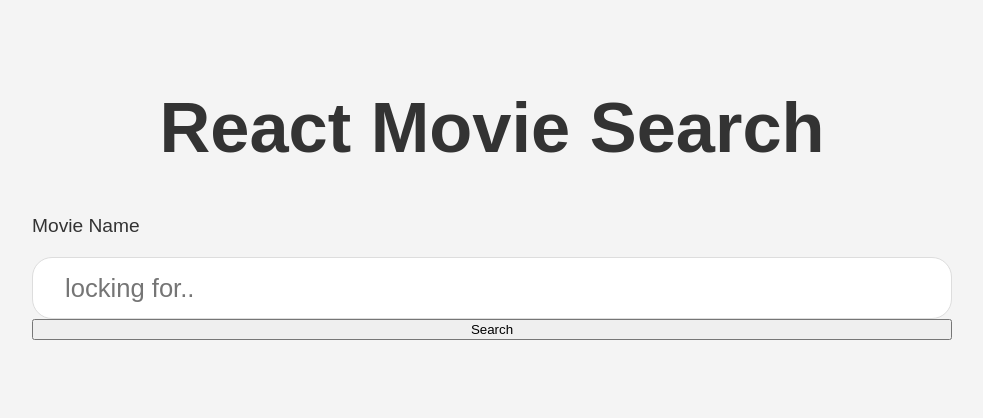
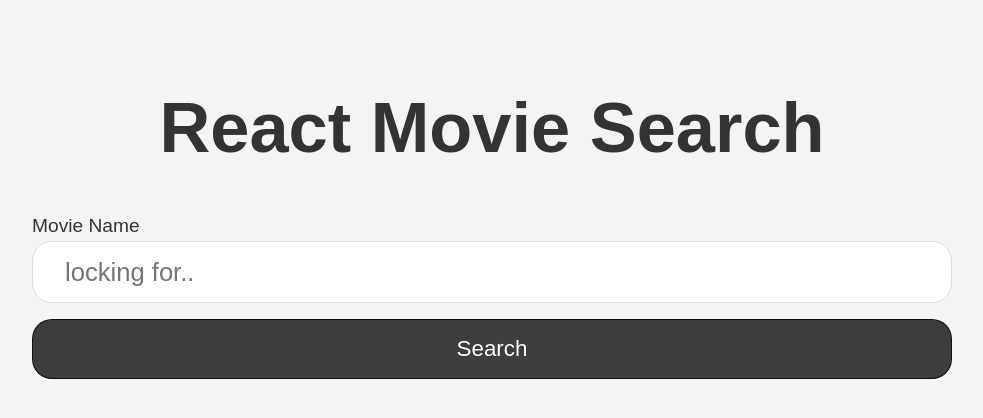
Before and after one commit to LucasFeli/React-movie-search, a React (Create React App) app: page / in a window 1280 px wide. Shown: the top 418 px of the page, without its empty margins (148-1131 px from the left). Built offline with nearby package versions, Linux system fonts and the light colour scheme; the HTML template or start-up script is replaced by a standard one.

Commit message:
consume the API

```diff
--- a/src/App.css
+++ b/src/App.css
@@ -1,40 +1,60 @@
-.App{
+.App {
   font-size: 10px;
 }
 
-.container{
+.container {
   margin: 0 auto;
   max-width: 1000px;
   padding: 40px;
 }
 
-.title{
+.title {
   font-size: 4.4rem;
   text-align: center;
 }
 
-.form{
+.form {
   display: grid;
 }
 
-.label{
+.label {
   font-size: 1.2rem;
   margin-bottom: 0.2rem;
   text-decoration: uppercase;
 }
 
-.input{
+.input {
   font-size: 1.6rem;
   padding: 0.5rem 2rem;
   line-height: 2.8rem;
   border-radius: 20px;
   border: 1px solid #ddd;
-  margin-top: 1rem;
+  margin-bottom: 1rem;
 }
 
-.buttom{
-  background-color: rgba(0, 0,0,0.75);
+.button {
+  background-color: rgba(0, 0, 0, 0.75);
   color: white;
   padding: 1rem 2rem;
+  border: 1px solid rgba(0, 0, 0, 0.75);
+  border-radius: 20px;
+  font-size: 1.4rem;
+  cursor: cpointer;
+  transition: background-color 250ms;
+}
 
+.button:hover{
+  background-color: rgba(0, 0, 0, 0.85) ;
 }
+
+@media (min-whidth:786px){
+  .form{
+    grid-template-columns: auto 1fr auto;
+    grid-gap: 1rem;
+    align-items: center;
+  }
+
+  .input{
+    margin-bottom: 0;
+  }
+}
--- a/src/Components/Search/Search.js
+++ b/src/Components/Search/Search.js
@@ -1,13 +1,35 @@
-import React from 'react'
+import React from "react";
 
 export default function Search() {
-    return (
-        <div>
-            <form className="form">
-                <label className="label" htmlFor="query">Movie Name</label>
-                <input className="input" type="text" name="query" placeholder ="locking for.."></input>
-                <button className="button" type="submit">Search</button>
-            </form>
-        </div>
-    )
+  const searchMovies = async (e) => {
+    e.preventDefault();
+    console.log("submitting");
+
+    const query = "Harry Potter";
+
+    const url = `https://api.themoviedb.org/3/search/movie?api_key=9eae48419c789596b48dfdb7944f3050&language=en-US&query=${query}&page=1&include_adult=false`;
+
+    const res = await fetch(url);
+    const data = await res.json();
+    console.log(data);
+  };
+
+  return (
+    <div>
+      <form className="form" onSubmit={searchMovies}>
+        <label className="label" htmlFor="query">
+          Movie Name
+        </label>
+        <input
+          className="input"
+          type="text"
+          name="query"
+          placeholder="locking for.."
+        ></input>
+        <button className="button" type="submit">
+          Search
+        </button>
+      </form>
+    </div>
+  );
 }
```
Also changed, not shown: src/App.js (+4 -4 lines), 1 other file (tests, documents, lock files or other folders).
